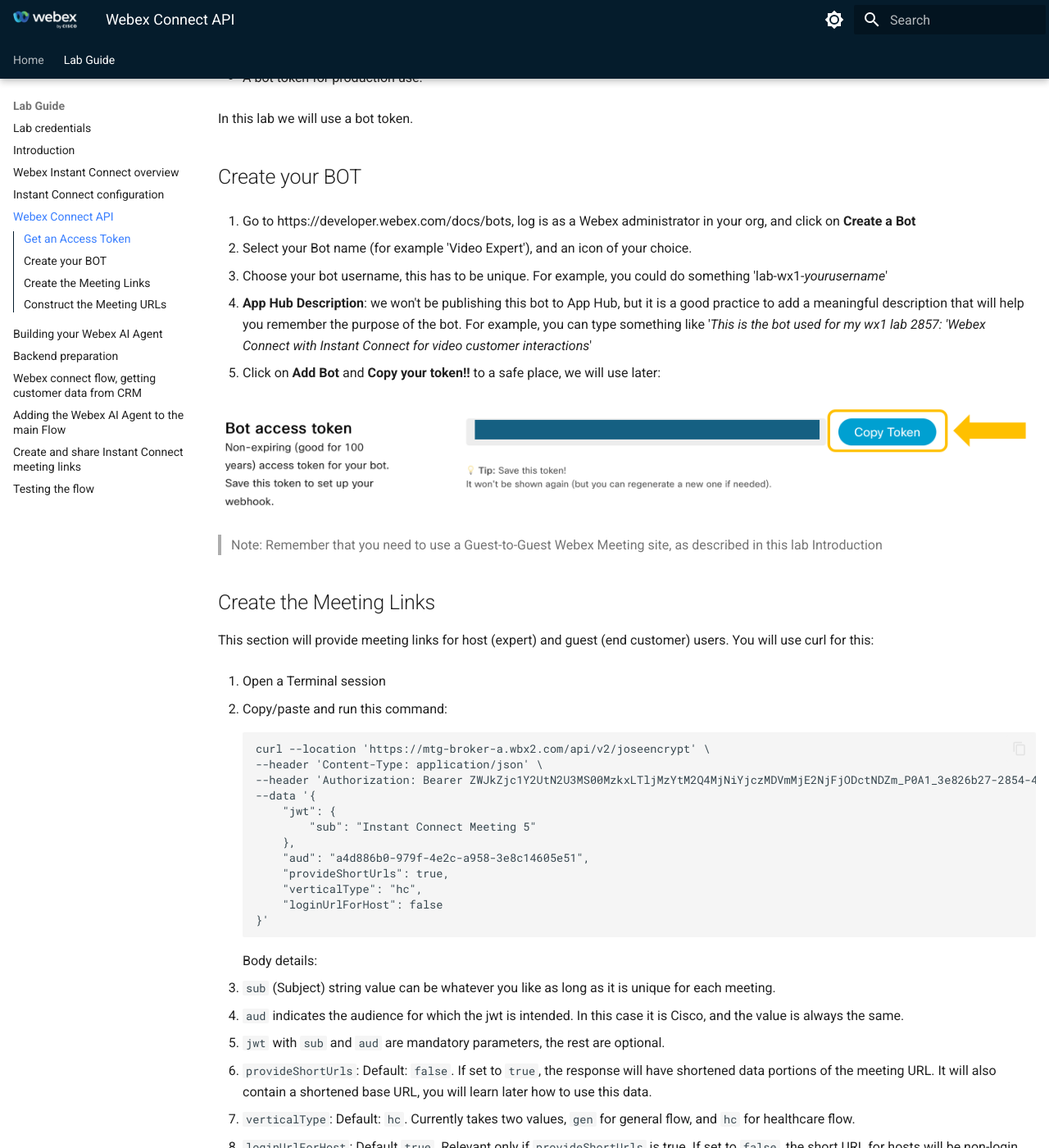
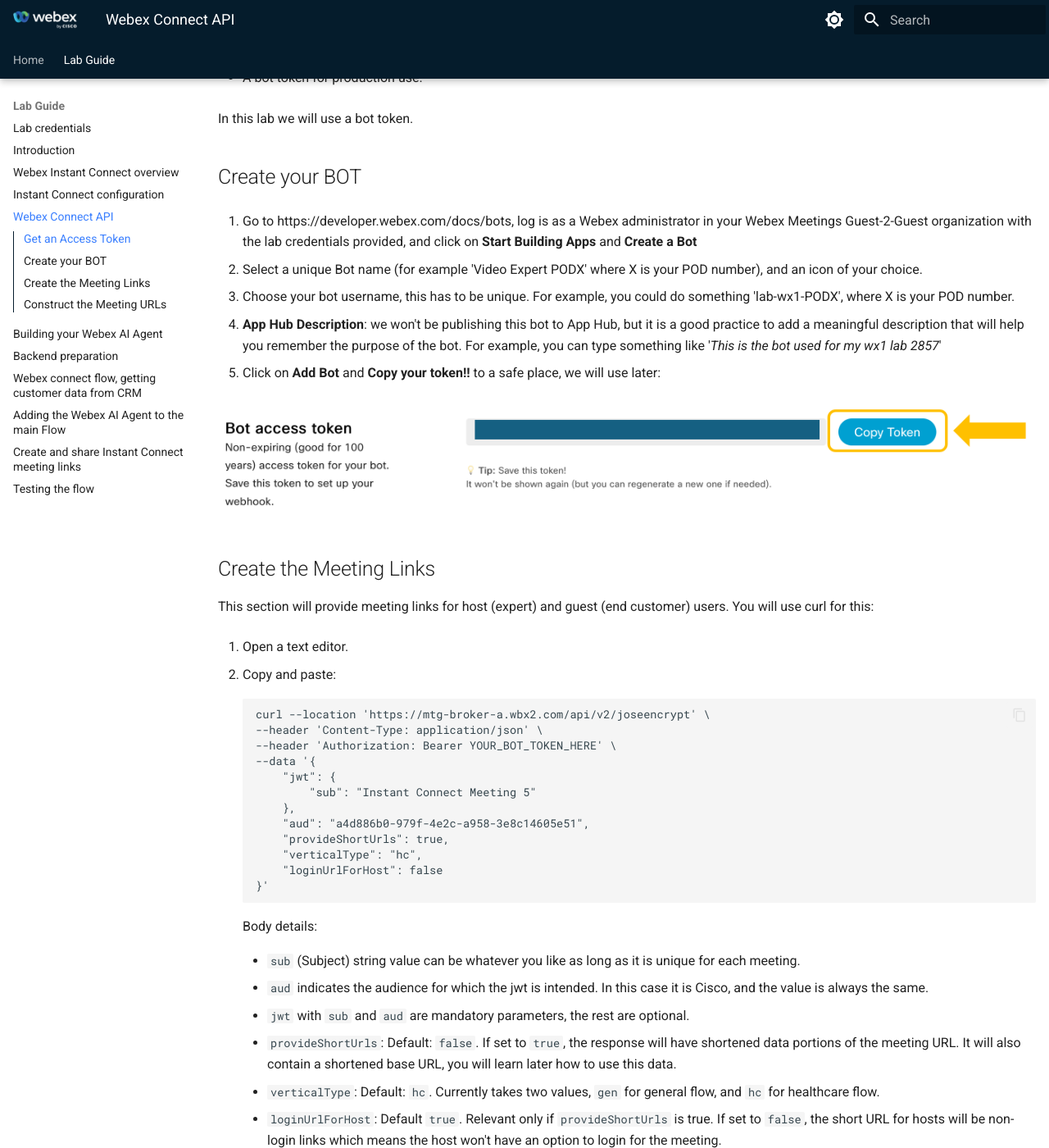
Before and after one commit to WebexCC-SA/LAB-2857, an MkDocs documentation site: the page built from docs/03-instantconnectapi.md, in a window 1280 px wide and 1400 px high, scrolled down 345 px. Shown: the whole window at 82% size. Built offline with MkDocs 1.6.1 and Material for MkDocs 9.7.7, drawn with Linux system fonts in a browser that asks for light colours; some of the changed text lies outside the part shown.

````diff
--- a/docs/03-instantconnectapi.md
+++ b/docs/03-instantconnectapi.md
@@ -14,34 +14,30 @@ In this lab we will use a bot token.
 
 ## Create your BOT
 
+1. Go to https://developer.webex.com/docs/bots, log is as a Webex administrator in your Webex Meetings Guest-2-Guest organization with the lab credentials provided, and click on **Start Building Apps** and **Create a Bot**
 
+2. Select a unique Bot name (for example 'Video Expert PODX' where X is your POD number), and an icon of your choice.
 
-1. Go to https://developer.webex.com/docs/bots, log is as a Webex administrator in your org, and click on **Create a Bot**
+3. Choose your bot username, this has to be unique. For example, you could do something 'lab-wx1-PODX', where X is your POD number.
 
-2. Select your Bot name (for example 'Video Expert'), and an icon of your choice.
-
-3. Choose your bot username, this has to be unique. For example, you could do something 'lab-wx1-_yourusername_'
-
-4. **App Hub Description**: we won't be publishing this bot to App Hub, but it is a good practice to add a meaningful description that will help you remember the purpose of the bot. For example, you can type something like '_This is the bot used for my wx1 lab 2857: 'Webex Connect with Instant Connect for video customer interactions_'
+4. **App Hub Description**: we won't be publishing this bot to App Hub, but it is a good practice to add a meaningful description that will help you remember the purpose of the bot. For example, you can type something like '_This is the bot used for my wx1 lab 2857_'
 
 5. Click on **Add Bot** and **Copy your token!!** to a safe place, we will use later:
 
 ![Bot token](images/bot-token.png)
 
-> Note: Remember that you need to use a Guest-to-Guest Webex Meeting site, as described in this lab Introduction
-
 ## Create the Meeting Links
 
 This section will provide meeting links for host (expert) and guest (end customer) users. You will use curl for this:
 
-1. Open a Terminal session
+1. Open a text editor.
 
-2. Copy/paste and run this command:
+2. Copy and paste:
 
     ```
     curl --location 'https://mtg-broker-a.wbx2.com/api/v2/joseencrypt' \
     --header 'Content-Type: application/json' \
-    --header 'Authorization: Bearer ZWJkZjc1Y2UtN2U3MS00MzkxLTljMzYtM2Q4MjNiYjczMDVmMjE2NjFjODctNDZm_P0A1_3e826b27-2854-4cef-90d7-47862c8eef5a' \
+    --header 'Authorization: Bearer YOUR_BOT_TOKEN_HERE' \
     --data '{
         "jwt": {
             "sub": "Instant Connect Meeting 5"
@@ -52,21 +48,34 @@ This section will provide meeting links for host (expert) and guest (end custome
         "loginUrlForHost": false
     }'
     ```
+
     Body details:
 
-   * `sub` (Subject) string value can be whatever you like as long as it is unique for each meeting.
+    * `sub` (Subject) string value can be whatever you like as long as it is unique for each meeting.
 
-   * `aud` indicates the audience for which the jwt is intended. In this case it is Cisco, and the value is always the same.
+    * `aud` indicates the audience for which the jwt is intended. In this case it is Cisco, and the value is always the same.
 
-   * `jwt` with `sub` and `aud` are mandatory parameters, the rest are optional.
+    * `jwt` with `sub` and `aud` are mandatory parameters, the rest are optional.
 
-   * `provideShortUrls`: Default: `false`. If set to `true`, the response will have shortened data portions of the meeting URL. It will also contain a shortened base URL, you will learn later how to use this data.
+    * `provideShortUrls`: Default: `false`. If set to `true`, the response will have shortened data portions of the meeting URL. It will also contain a shortened base URL, you will learn later how to use this data.
 
-   * `verticalType`: Default: `hc`. Currently takes two values, `gen` for general flow, and `hc` for healthcare flow.
+    * `verticalType`: Default: `hc`. Currently takes two values, `gen` for general flow, and `hc` for healthcare flow.
 
-   * `loginUrlForHost`: Default `true`. Relevant only if `provideShortUrls` is true. If set to `false`, the short URL for hosts will be non-login links which means the host won't have an option to login for the meeting.
+    * `loginUrlForHost`: Default `true`. Relevant only if `provideShortUrls` is true. If set to `false`, the short URL for hosts will be non-login links which means the host won't have an option to login for the meeting.
+
+
+3. Replace _YOUR_BOT_TOKEN_HERE_ with yor Bot Token.
+
+    If you are comfortable with command line:
+
+4. Select all the text that you have now in the text editor and copy it.
+
+5. Open a Terminal session
+
+6. Paste the content of the clipboard and and press enter
 
     API response should be something like this:
+
     ```js
     {
         "host": [
@@ -86,7 +95,22 @@ This section will provide meeting links for host (expert) and guest (end custome
     ```
     > **Note:** Response has been formatted to make the documentation more understandable
 
-    If you are not comfortable using the command line, there are other tools that you can use to create the request, such as Postman or Bruno, or https://httpie.io/app.
+    API Response may be difficult to read, but all the needed values should be there: _baseUrl_, _host.short_ and _guest.short_. If you prefer to use a more graphical tool, you can use Postman, Bruno, or https://httpie.io/app:
+
+1. Open a browser tab and go to https://httpie.io/app. Click on **Close**
+
+2. Go to the API Request URL field:
+
+    ![httpie](images/httpie.png)
+
+    and paste the content of your text editor. This should import the curl request into httpie. Click on **Update**
+
+3. You API Request should be now ready, click on **Send**:
+
+
+    ![Send API Request with httpie](images/httpie-send.png)
+
+The response is easy to read, let's see how to create the meeting links
 
 ## Construct the Meeting URLs
 
````
Also changed, not shown: docs/02-activation.md (+3 -3 lines), docs/images/httpie-send.png (added), docs/images/httpie.png (added).
